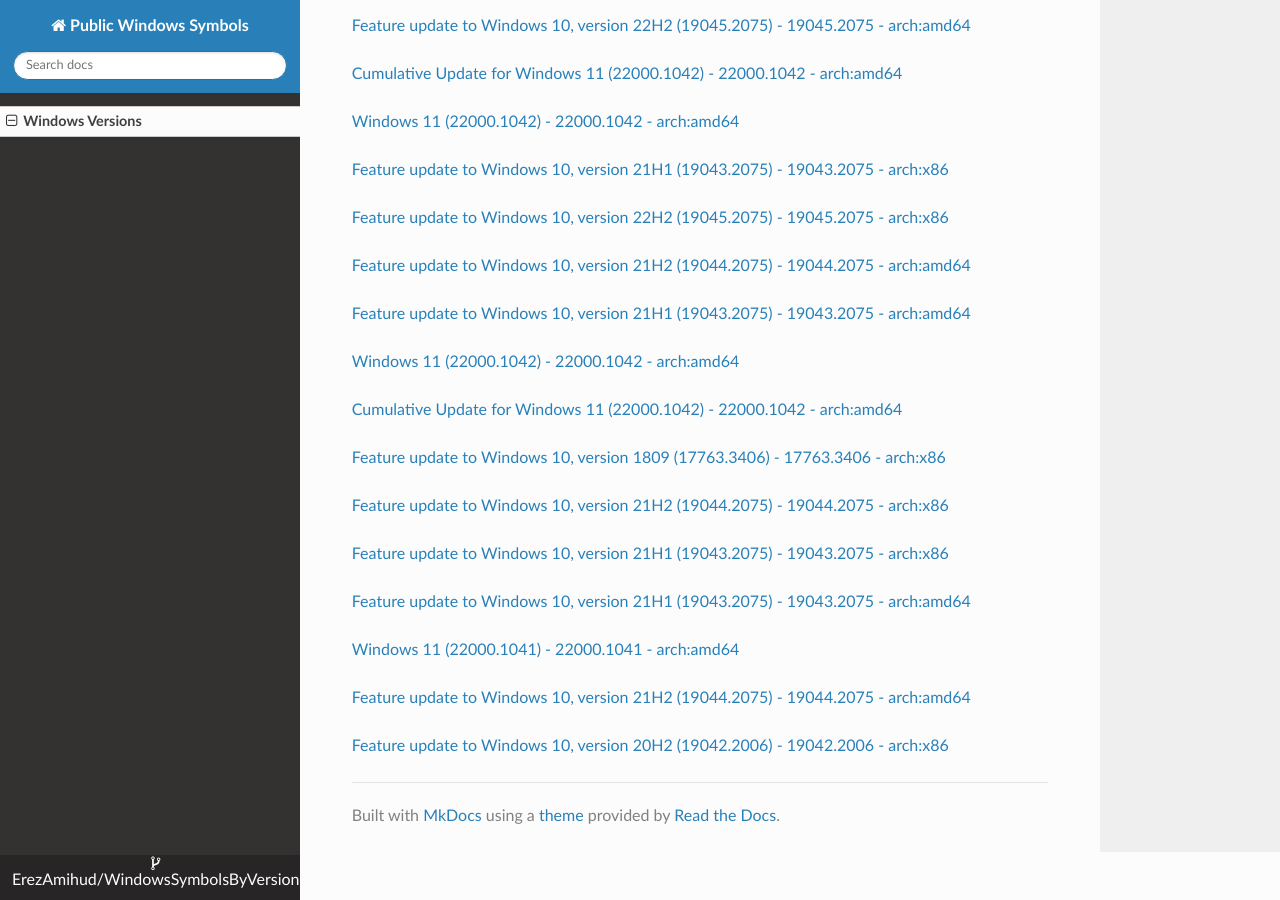
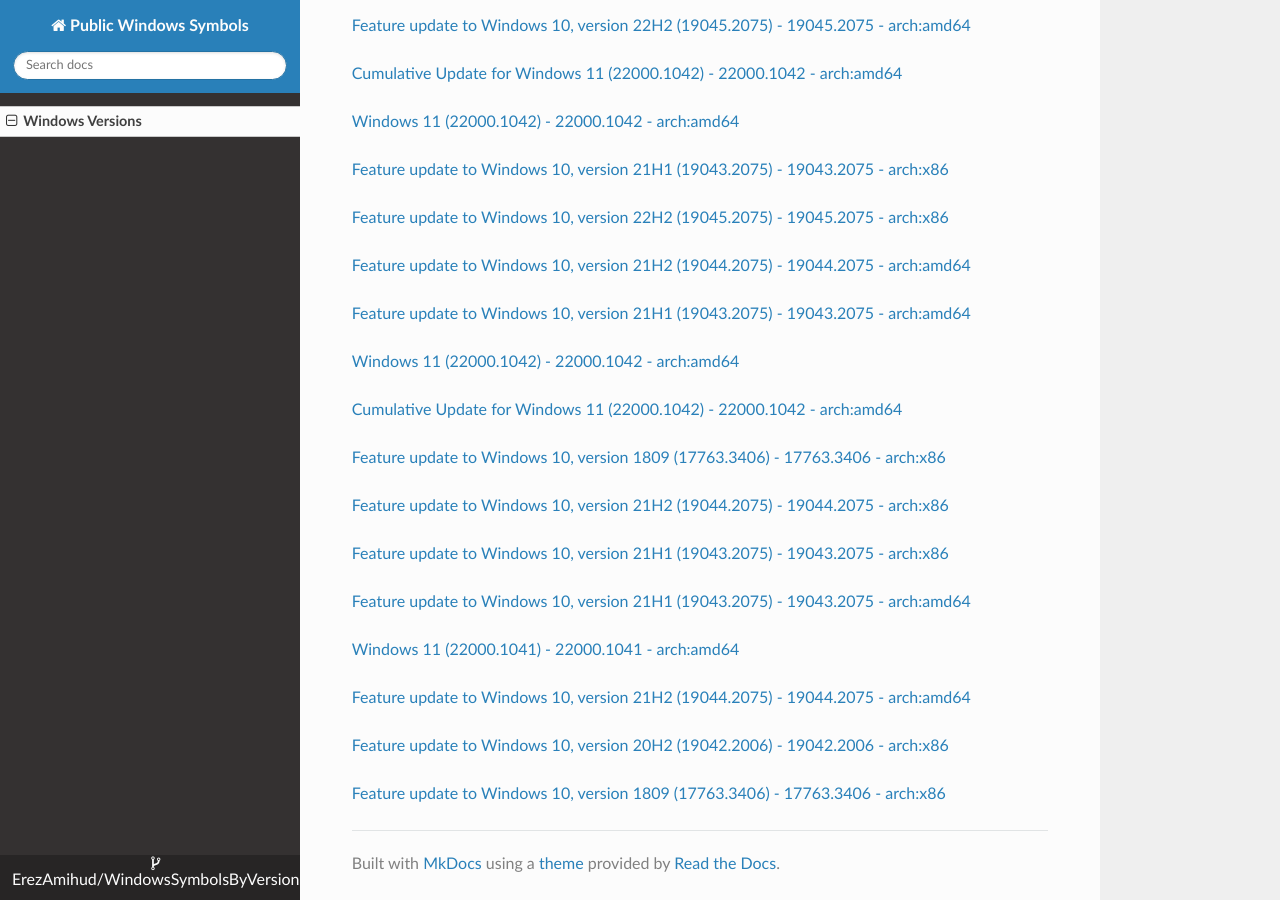
Before and after one commit to ErezAmihud/WindowsSymbolsByVersion, an MkDocs documentation site: the page built from docs/index.md, in a window 1280 px wide and 900 px high, scrolled down 52085 px. Built offline with MkDocs 1.6.1, drawn with Linux system fonts in a browser that asks for light colours; nearby versions of some CDN libraries.

Commit message:
Automated commit, add manifest for c8aee0b9-c741-4818-bc98-d74ac9ffe383

```diff
--- a/docs/index.md
+++ b/docs/index.md
@@ -3079,3 +3079,6 @@
 
 
 [Feature update to Windows 10, version 20H2 (19042.2006) - 19042.2006 - arch:x86](https://github.com/ErezAmihud/WindowsSymbolsByVersion/blob/main/manifests/a2659b42-5aa4-45d7-87b7-8d3554c851c8.manifest)
+
+
+[Feature update to Windows 10, version 1809 (17763.3406) - 17763.3406 - arch:x86](https://github.com/ErezAmihud/WindowsSymbolsByVersion/blob/main/manifests/c8aee0b9-c741-4818-bc98-d74ac9ffe383.manifest)
```
Also changed, not shown: process_builds.json (+1 -1 lines).
